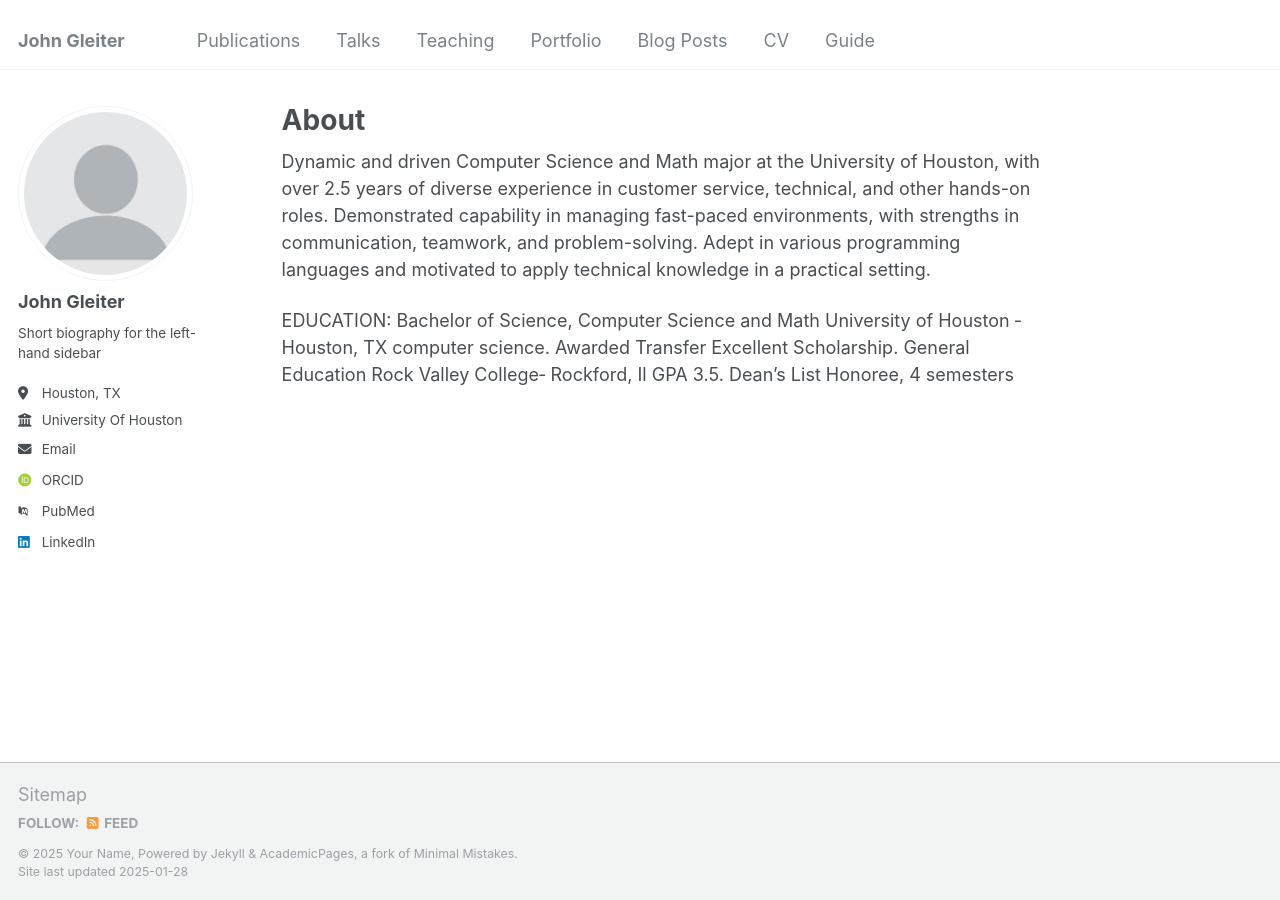
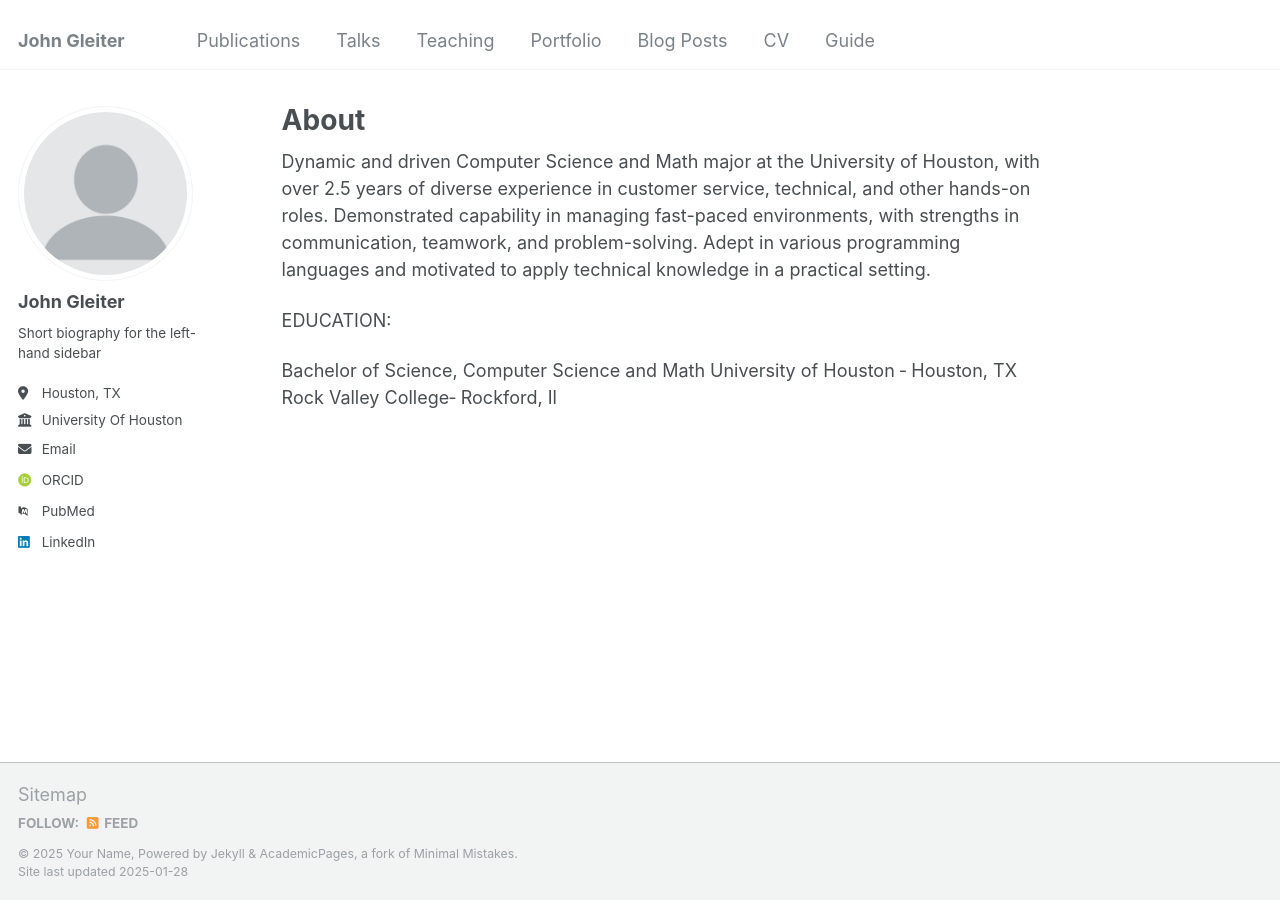
Before and after one commit to johnpaul123Z/johnpaul123Z.github.io, a Jekyll site: the page built from _pages/about.md, in a window 1280 px wide. Built offline with Jekyll 4.4.1, drawn with Linux system fonts in a browser that asks for light colours; some web fonts are replaced.

Commit message:
Update about.md

```diff
--- a/_pages/about.md
+++ b/_pages/about.md
@@ -17,11 +17,8 @@ redirect_from:
  setting.
 
  EDUCATION:
- Bachelor of Science, Computer Science and Math
+
+ Bachelor of Science,
+ Computer Science and Math
  University of Houston ‐ Houston, TX
- computer science.
- Awarded Transfer Excellent Scholarship.
- General Education
  Rock Valley College‐ Rockford, Il
- GPA 3.5.
- Dean's List Honoree,  4 semesters
```
